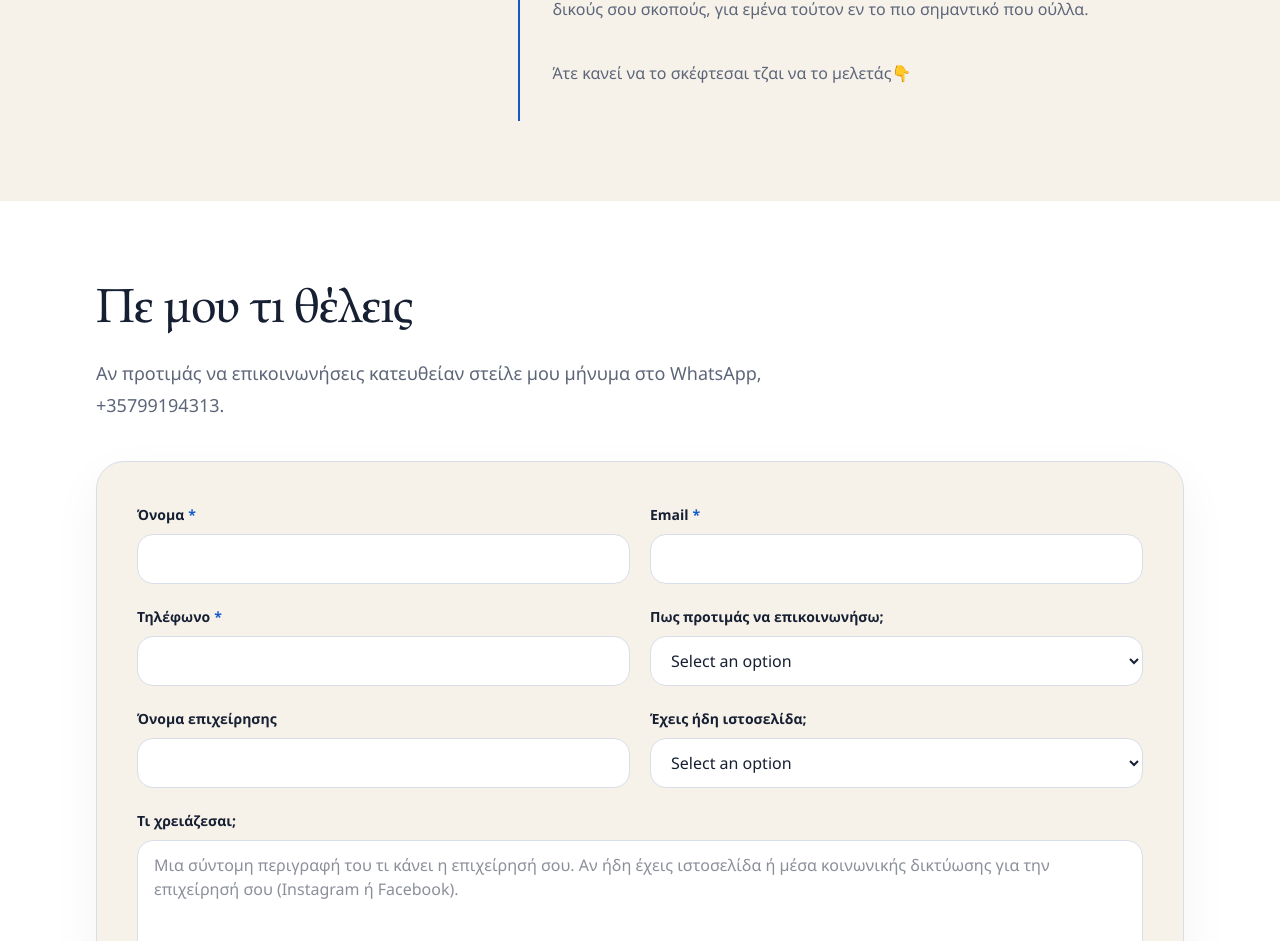
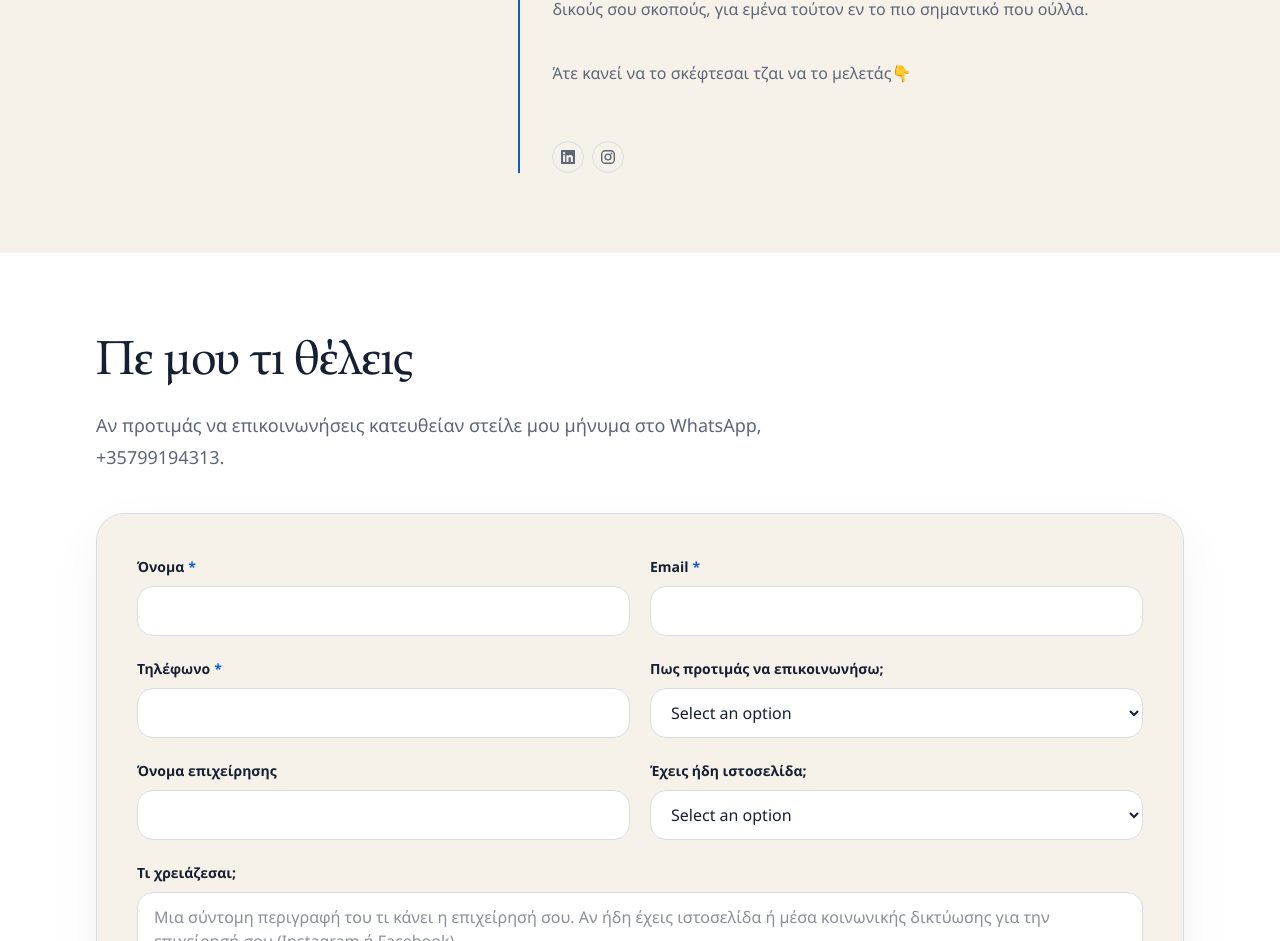
Before and after one commit to masonou/onepage, a Next.js app: page / in a window 1280 px wide. Shown: the part 4877-5818 px from the top of the page. Built offline with nearby package versions, Linux system fonts and the light colour scheme.

Commit message:
social icons

```diff
--- a/src/components/sections/WhyUs.tsx
+++ b/src/components/sections/WhyUs.tsx
@@ -31,6 +31,32 @@ export function WhyUs({ content }: WhyUsProps) {
               {content.description}
             </p>
           )}
+          <div className="mt-5 flex items-center gap-2">
+            <a
+              href="https://www.linkedin.com/in/masonou"
+              target="_blank"
+              rel="noreferrer"
+              aria-label="LinkedIn του Κυριάκου Masonou"
+              className="inline-flex size-8 items-center justify-center rounded-full border border-border text-muted hover:border-accent hover:text-accent focus-visible:outline-2 focus-visible:outline-offset-2 focus-visible:outline-accent"
+            >
+              <svg viewBox="0 0 24 24" aria-hidden="true" className="size-3.5 fill-current">
+                <path d="M20.45 20.45h-3.56v-5.57c0-1.33-.03-3.04-1.85-3.04-1.86 0-2.14 1.45-2.14 2.94v5.67H9.34V8.99h3.41v1.57h.05c.48-.9 1.63-1.85 3.36-1.85 3.59 0 4.25 2.36 4.25 5.43v6.31ZM5.32 7.43a2.07 2.07 0 1 1 0-4.14 2.07 2.07 0 0 1 0 4.14Zm1.78 13.02H3.54V8.99H7.1v11.46ZM22.23 0H1.77C.79 0 0 .77 0 1.72v20.56C0 23.23.79 24 1.77 24h20.46c.98 0 1.77-.77 1.77-1.72V1.72C24 .77 23.21 0 22.23 0Z" />
+              </svg>
+              <span className="sr-only">LinkedIn</span>
+            </a>
+            <a
+              href="https://www.instagram.com/masonouky"
+              target="_blank"
+              rel="noreferrer"
+              aria-label="Instagram του Κυριάκου Masonou"
+              className="inline-flex size-8 items-center justify-center rounded-full border border-border text-muted hover:border-accent hover:text-accent focus-visible:outline-2 focus-visible:outline-offset-2 focus-visible:outline-accent"
+            >
+              <svg viewBox="0 0 24 24" aria-hidden="true" className="size-3.5 fill-current">
+                <path d="M7.17 0h9.66A7.18 7.18 0 0 1 24 7.17v9.66A7.18 7.18 0 0 1 16.83 24H7.17A7.18 7.18 0 0 1 0 16.83V7.17A7.18 7.18 0 0 1 7.17 0Zm-.24 2.42a4.5 4.5 0 0 0-4.51 4.51v10.14a4.5 4.5 0 0 0 4.51 4.51h10.14a4.5 4.5 0 0 0 4.51-4.51V6.93a4.5 4.5 0 0 0-4.51-4.51H6.93Zm10.97 1.81a1.6 1.6 0 1 1 0 3.2 1.6 1.6 0 0 1 0-3.2ZM12 5.84A6.16 6.16 0 1 1 5.84 12 6.16 6.16 0 0 1 12 5.84Zm0 2.42A3.74 3.74 0 1 0 15.74 12 3.74 3.74 0 0 0 12 8.26Z" />
+              </svg>
+              <span className="sr-only">Instagram</span>
+            </a>
+          </div>
         </div>
       </div>
     </Section>
```
